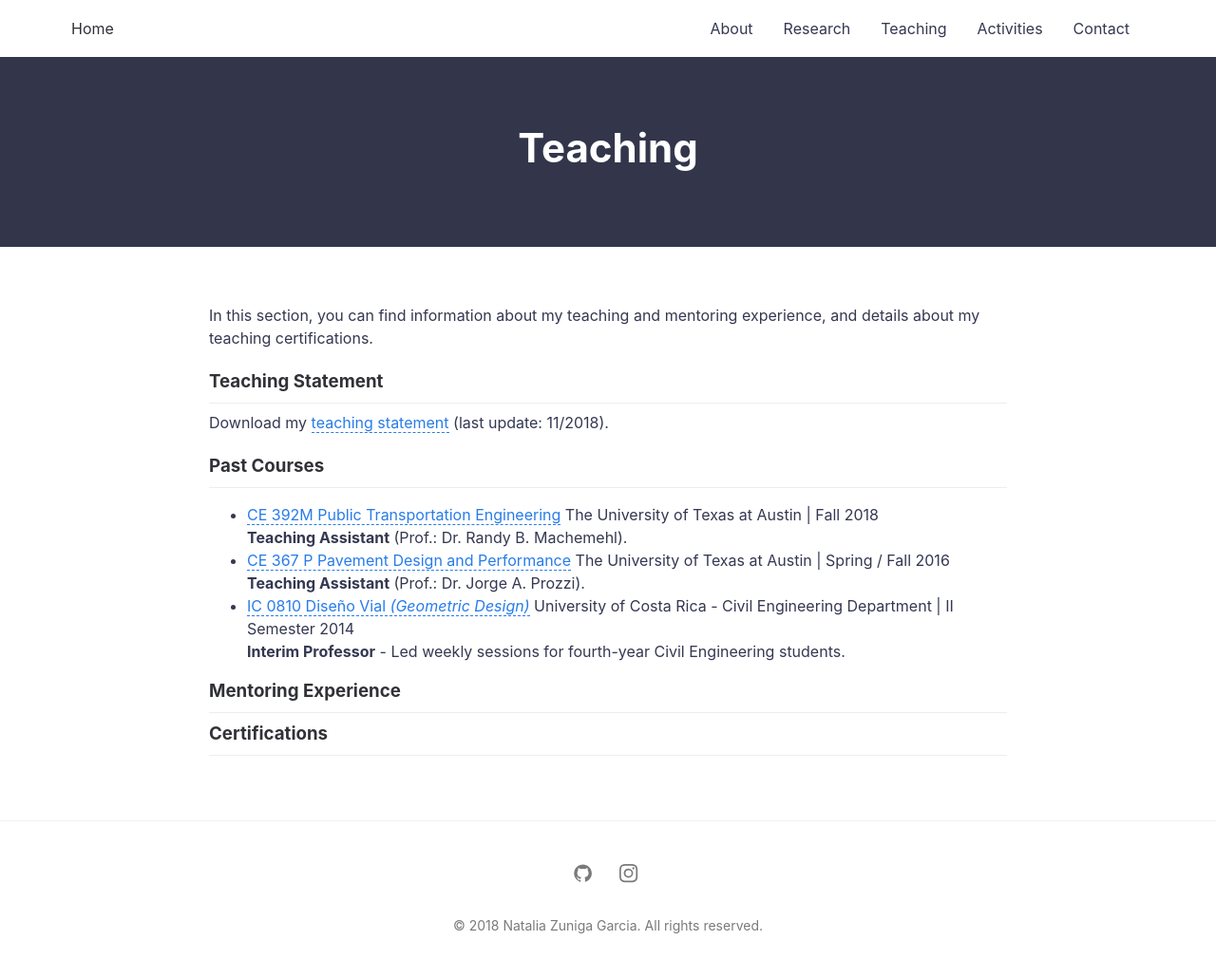
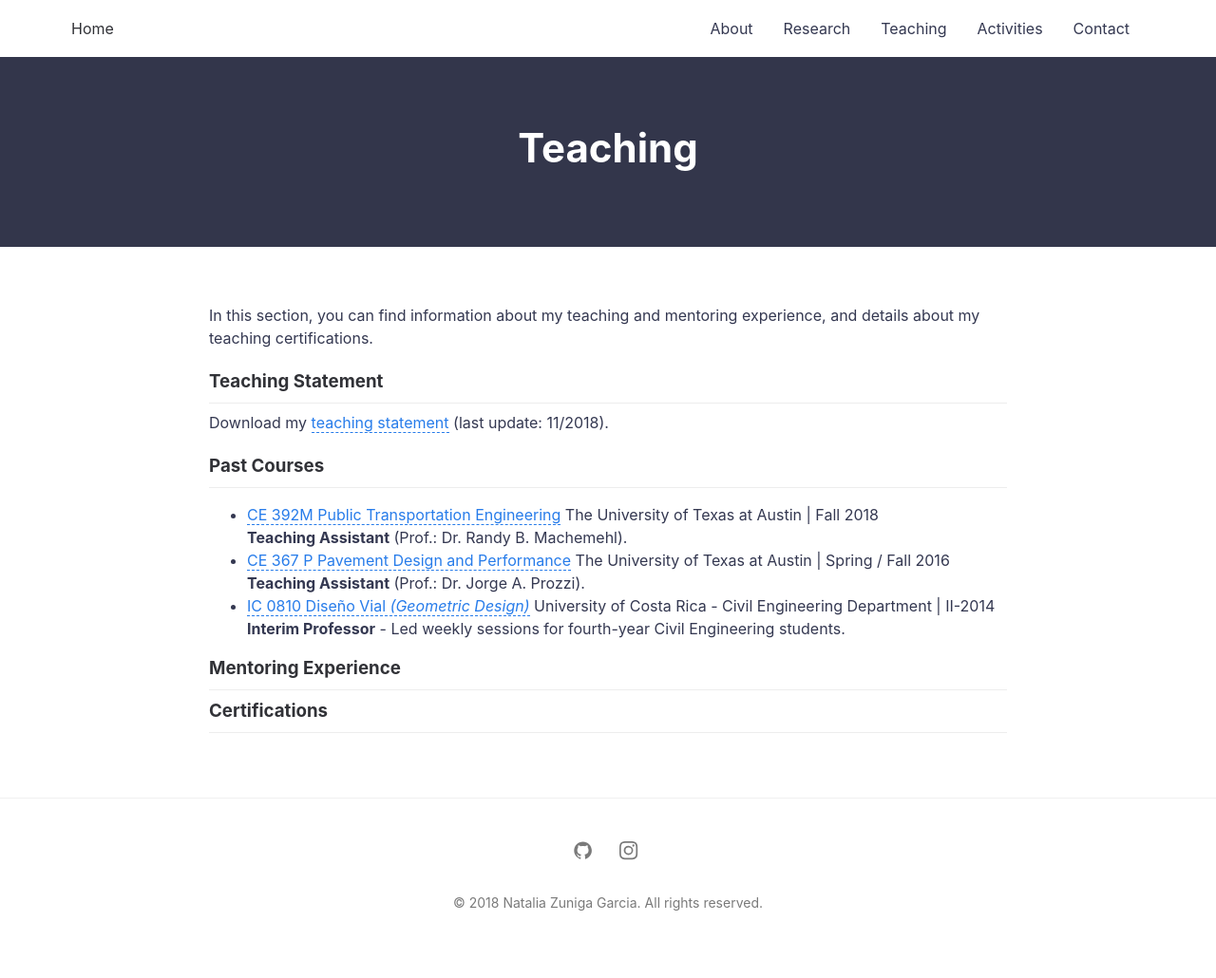
Before and after one commit to nzunigag/nzunigag.github.io, a Jekyll site: the page built from teaching.md, in a window 1280 px wide. Shown: the whole page at 95% size. Built offline with Jekyll 4.4.1, drawn with Linux system fonts in a browser that asks for light colours; after the commit the page ends 1006 px from its top, so only the background shows below that.

Commit message:
Update teaching.md

```diff
--- a/teaching.md
+++ b/teaching.md
@@ -16,7 +16,7 @@ ___
 <b>Teaching Assistant</b> (Prof.: Dr. Randy B. Machemehl).
 - [CE 367 P Pavement Design and Performance](/downloads/2016_syllabus.pdf) The University of Texas at Austin | Spring / Fall 2016 <br>
 <b>Teaching Assistant</b> (Prof.: Dr. Jorge A. Prozzi).
-- [IC 0810 Diseño Vial <i>(Geometric Design)</i>](/downloads/2014_programa.pdf) University of Costa Rica - Civil Engineering Department  | II Semester 2014 <br>
+- [IC 0810 Diseño Vial <i>(Geometric Design)</i>](/downloads/2014_programa.pdf) University of Costa Rica - Civil Engineering Department  | II-2014 <br>
 <b>Interim Professor</b> - Led weekly sessions for fourth-year Civil Engineering students.
 
 ### Mentoring Experience
```
